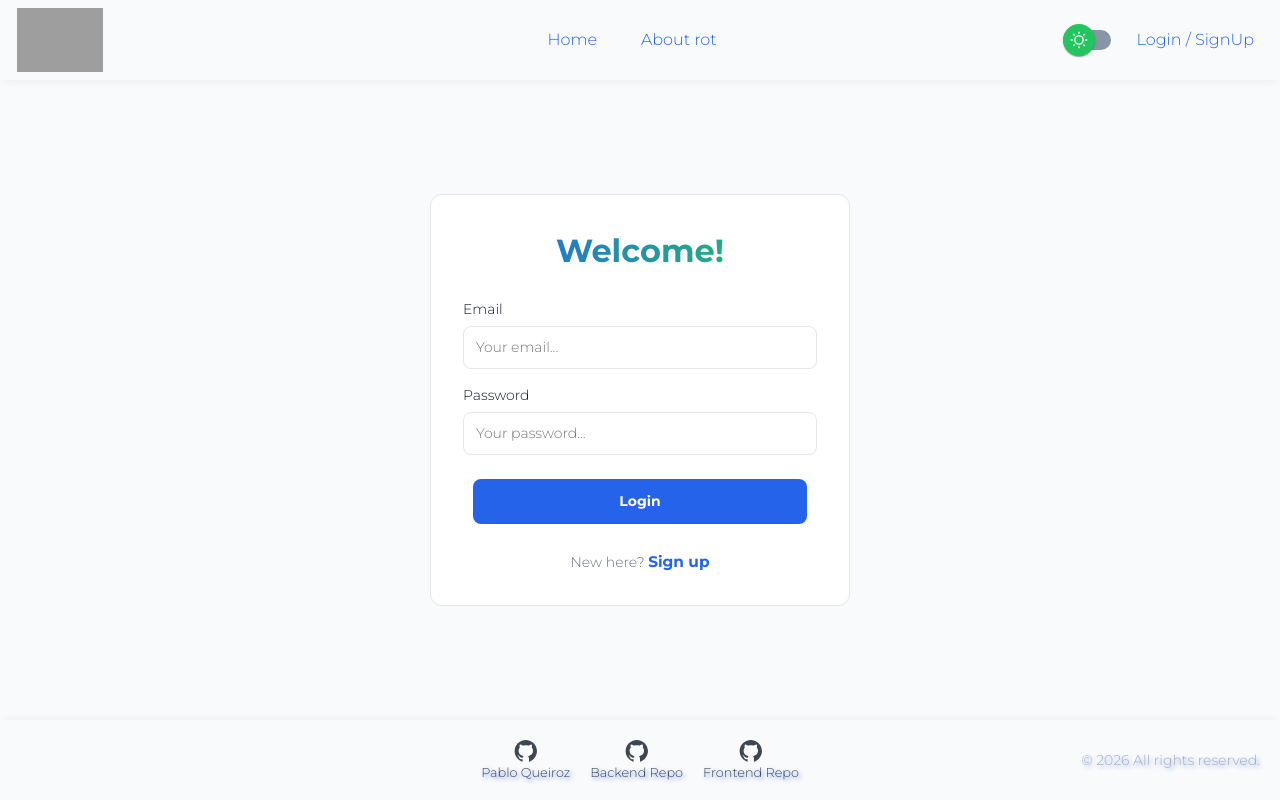
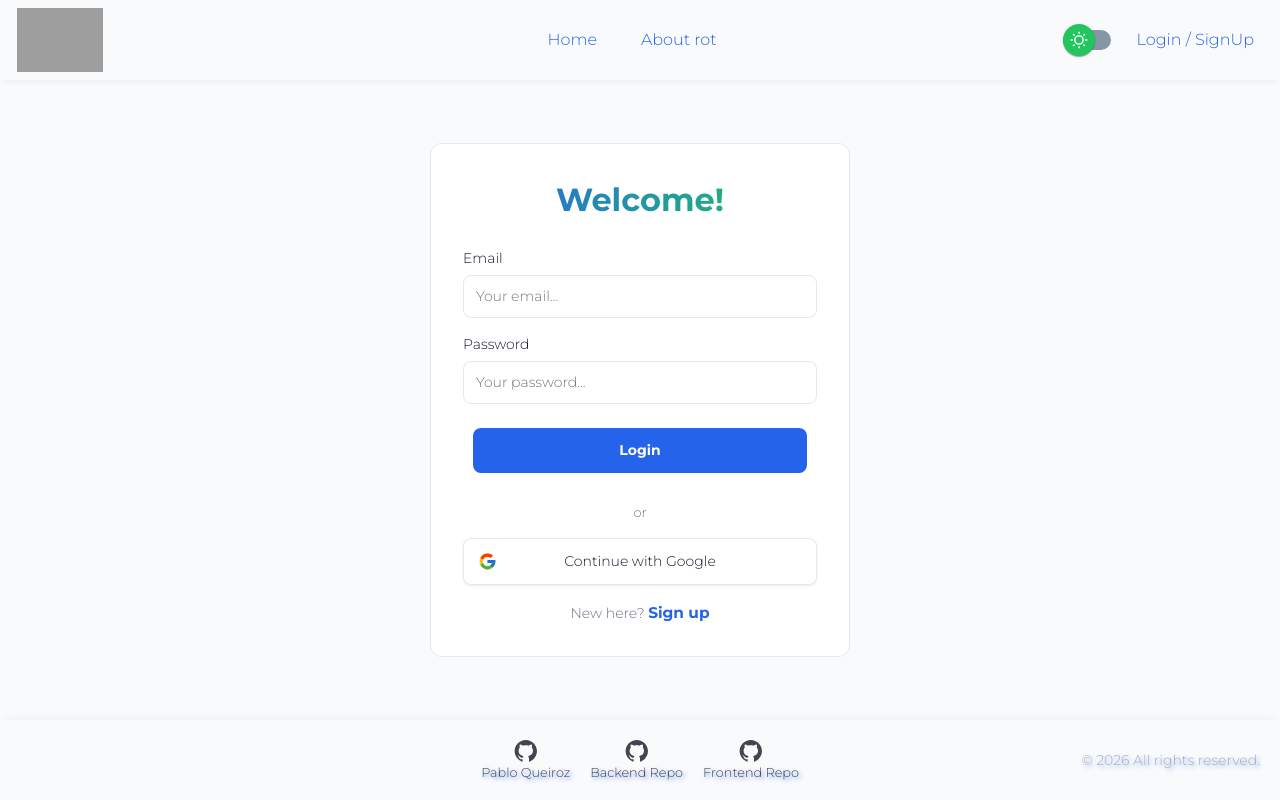
Before and after one commit to pablovqueiroz/rot-frontend, a React (Vite) app: page /login in a window 1280 px wide. Built offline with nearby package versions, Linux system fonts and the light colour scheme; no server answers; grey boxes are pictures that could not be loaded.

Commit message:
feat(auth): integrate google oauth with jwt flow

```diff
--- a/src/config/config.js
+++ b/src/config/config.js
@@ -1,2 +1,2 @@
 const API_URL = import.meta.env.VITE_API_URL || "http://localhost:5005/api";
-export {API_URL}
+export { API_URL };
--- a/src/pages/auth/Login/Login.css
+++ b/src/pages/auth/Login/Login.css
@@ -94,6 +94,7 @@
   font-size: 1.1em;
   font-weight: bold;
 }
+
 .login-footer a:hover {
     text-decoration: underline;
 }
@@ -103,3 +104,55 @@
   align-items: center;
   gap: 12px;
 }
+
+.oauth-separator {
+  text-align: center;
+  color: var(--color-text-secondary);
+  font-size: 13px;
+  margin-top: 4px;
+}
+
+.oauth-button {
+  box-sizing: border-box;
+  width: 100%;
+  position: relative;
+  padding: 12px 14px;
+  display: flex;
+  align-items: center;
+  justify-content: center;
+  margin: 0 auto;
+  border-radius: 8px;
+  border: 1px solid var(--color-border);
+  background-color: var(--color-surface);
+  box-shadow: 0 1px 2px rgba(0, 0, 0, 0.08);
+  color: var(--color-text-primary);
+  font-size: 14px;
+  font-weight: 500;
+  cursor: pointer;
+  transition:
+    background-color 0.2s ease,
+    border-color 0.2s ease,
+    box-shadow 0.2s ease,
+    transform 0.1s ease;
+}
+
+.oauth-button:hover:not(:disabled) {
+  background-color: var(--color-background);
+  border-color: var(--color-primary);
+  box-shadow: 0 3px 8px rgba(0, 0, 0, 0.14);
+}
+
+.oauth-button:active:not(:disabled) {
+  transform: translateY(1px);
+}
+
+.oauth-button:disabled {
+  cursor: not-allowed;
+  opacity: 0.65;
+}
+
+.oauth-google-icon {
+  position: absolute;
+  left: 14px;
+  font-size: 19px;
+}
--- a/src/pages/auth/Login/Login.jsx
+++ b/src/pages/auth/Login/Login.jsx
@@ -1,6 +1,7 @@
 import "./Login.css";
-import { useContext, useState } from "react";
+import { useContext, useEffect, useState } from "react";
 import { Link, useNavigate } from "react-router-dom";
+import { FcGoogle } from "react-icons/fc";
 import { AuthContext } from "../../../context/AuthContext";
 import axios from "axios";
 import { API_URL } from "../../../config/config";
@@ -15,6 +16,42 @@ function Login() {
   const [isSubmitting, setIsSubmitting] = useState(false);
 
   const nav = useNavigate();
+
+  useEffect(() => {
+    const params = new URLSearchParams(window.location.search);
+    const oauthToken = params.get("authToken") || params.get("token");
+    const oauthError = params.get("error") || params.get("oauthError");
+    const clearOAuthParamsFromUrl = () => {
+      window.history.replaceState({}, document.title, window.location.pathname);
+    };
+
+    if (oauthError) {
+      setErrorMessage("OAuth login failed. Please try again.");
+      clearOAuthParamsFromUrl();
+      return;
+    }
+
+    if (!oauthToken) return;
+
+    const finishOAuthLogin = async () => {
+      setIsSubmitting(true);
+      try {
+        localStorage.setItem("authToken", oauthToken);
+        await authenticateUser();
+        clearOAuthParamsFromUrl();
+        nav("/profile");
+      } catch (err) {
+        setErrorMessage(
+          err.response?.data?.errorMessage ||
+            "OAuth login failed. Please try again.",
+        );
+      } finally {
+        setIsSubmitting(false);
+      }
+    };
+
+    finishOAuthLogin();
+  }, [authenticateUser, nav]);
 
   const handleLogin = async (e) => {
     e.preventDefault();
@@ -39,6 +76,12 @@ function Login() {
     } finally {
       setIsSubmitting(false);
     }
+  };
+
+  const handleGoogleLogin = () => {
+    setErrorMessage(null);
+    setIsSubmitting(true);
+    window.location.assign(`${API_URL}/api/auth/google`);
   };
 
   return (
@@ -84,6 +127,18 @@ function Login() {
             {isSubmitting && <Spinner size={20} text="" />}
           </div>
 
+          <div className="oauth-separator">or</div>
+
+          <button
+            type="button"
+            className="oauth-button"
+            onClick={handleGoogleLogin}
+            disabled={isSubmitting}
+          >
+            <FcGoogle className="oauth-google-icon" aria-hidden="true" />
+            Continue with Google
+          </button>
+
           <p className="login-footer">
             New here? <Link to="/register">Sign up</Link>
           </p>
```
